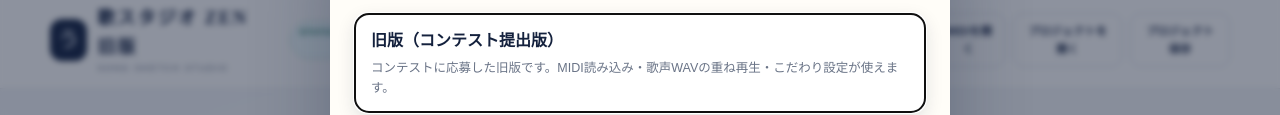
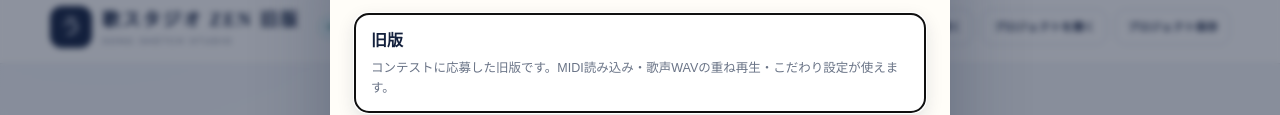
Before and after one commit to mutuki09/Uta-Studio-ZEN, a plain HTML site: page index.html in a window 1280 px wide. Shown: the part 304-419 px from the top of the page. Drawn offline with Linux system fonts and the light colour scheme.

```diff
--- a/index.html
+++ b/index.html
@@ -27,7 +27,7 @@
     </div>
     <nav class="edition-switch" aria-label="版の切り替え">
       <span class="edition-label">版</span>
-      <a aria-current="page" href="index.html?ed=zen">旧版（コンテスト提出版）</a>
+      <a aria-current="page" href="index.html?ed=zen">旧版</a>
       <a href="v2/index.html" title="物理モデル音源で演奏する本番を開きます">本番</a>
     </nav>
     <div class="top-actions">
@@ -241,7 +241,7 @@
   </div>
   <div class="edition-choices">
     <button type="button" class="edition-choice" id="editionZen">
-      <strong>旧版（コンテスト提出版）</strong>
+      <strong>旧版</strong>
       <span>コンテストに応募した旧版です。MIDI読み込み・歌声WAVの重ね再生・こだわり設定が使えます。</span>
     </button>
     <button type="button" class="edition-choice is-new" id="editionV2">
--- a/js/edition.js
+++ b/js/edition.js
@@ -1,4 +1,4 @@
-/* 版の選択：開いたときに「旧版（コンテスト提出版）」と「本番」のどちらを使うか聞く。
+/* 版の選択：開いたときに「旧版」と「本番」のどちらを使うか聞く。
    本番から戻ってきたとき（?ed=zen）と「次から聞かない」を選んだときは聞かない。 */
 (function () {
   "use strict";
```
Also changed, not shown: introduction.html (+1 -1 lines), v2/index.html (+1 -1 lines), 2 other files.
